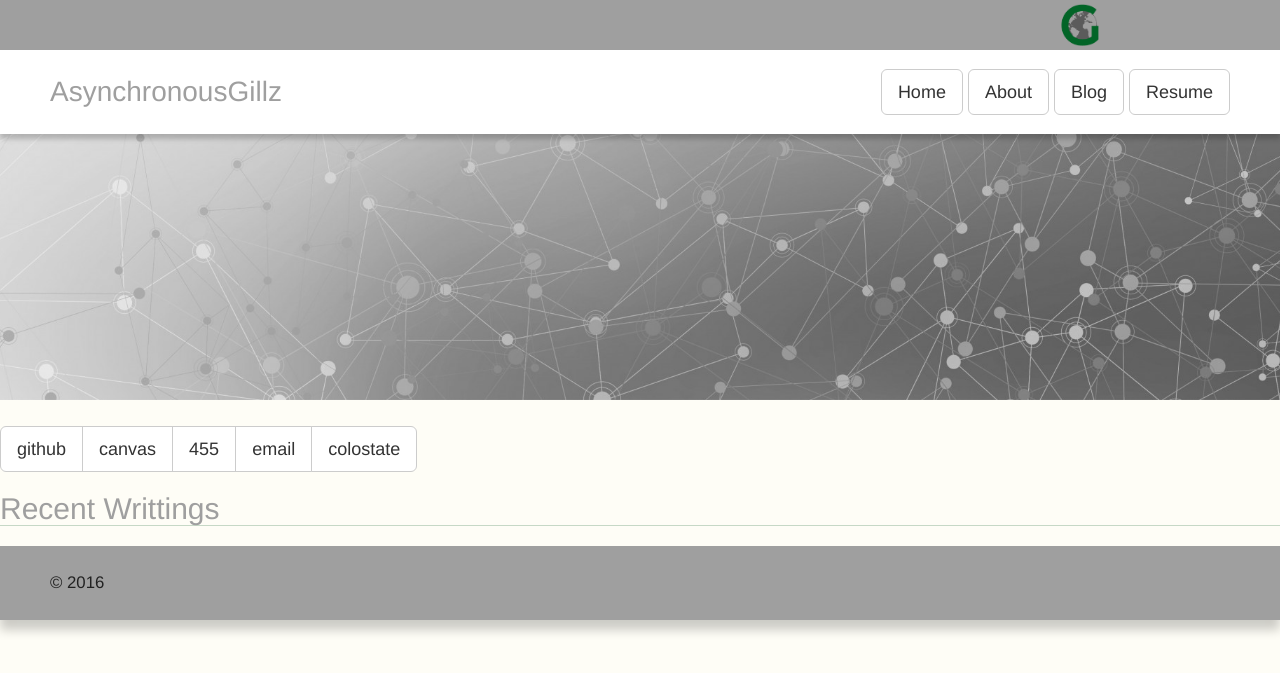
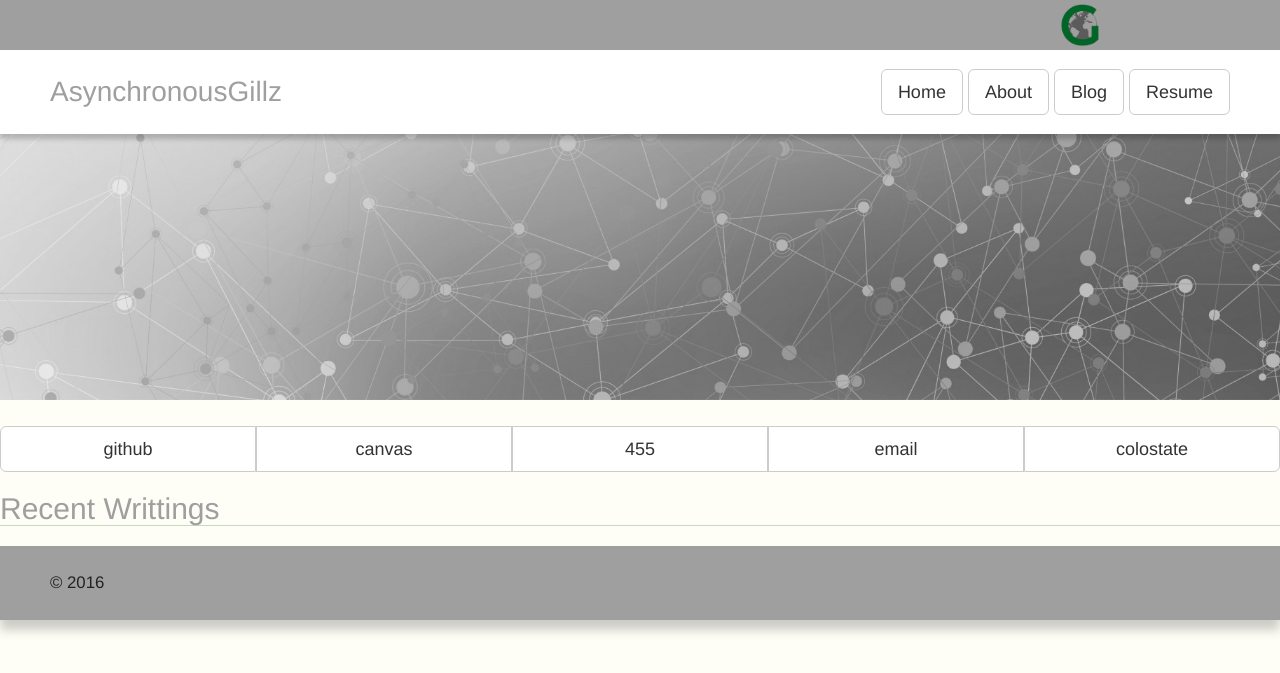
Before and after one commit to GerhardOfRivia/GerhardOfRivia.github.io, a Jekyll site: the page built from index.html, in a window 1280 px wide. Shown: the top 673 px of the page. Built offline with Jekyll 4.4.1, drawn with Linux system fonts in a browser that asks for light colours; nearby versions of some CDN libraries.

Commit message:
Changed the quick links back

```diff
--- a/_includes/nav.html
+++ b/_includes/nav.html
@@ -31,7 +31,7 @@
 		</div>
 	</header>
 	<main>
-	<div class="btn-group" role="group" aria-label="quick links">
+	<div class="btn-group btn-group-justified" role="group" aria-label="quick links">
 		<a target="_blank" class="btn btn-default btn-lg" role="button" href="//github.com/AsynchronousGillz">github</a>
 		<a target="_blank" class="btn btn-default btn-lg" role="button" href="//info.canvas.colostate.edu/">canvas</a>
 		<a target="_blank" class="btn btn-default btn-lg" role="button" href="//www.cs.colostate.edu/~cs455">455</a>
```
